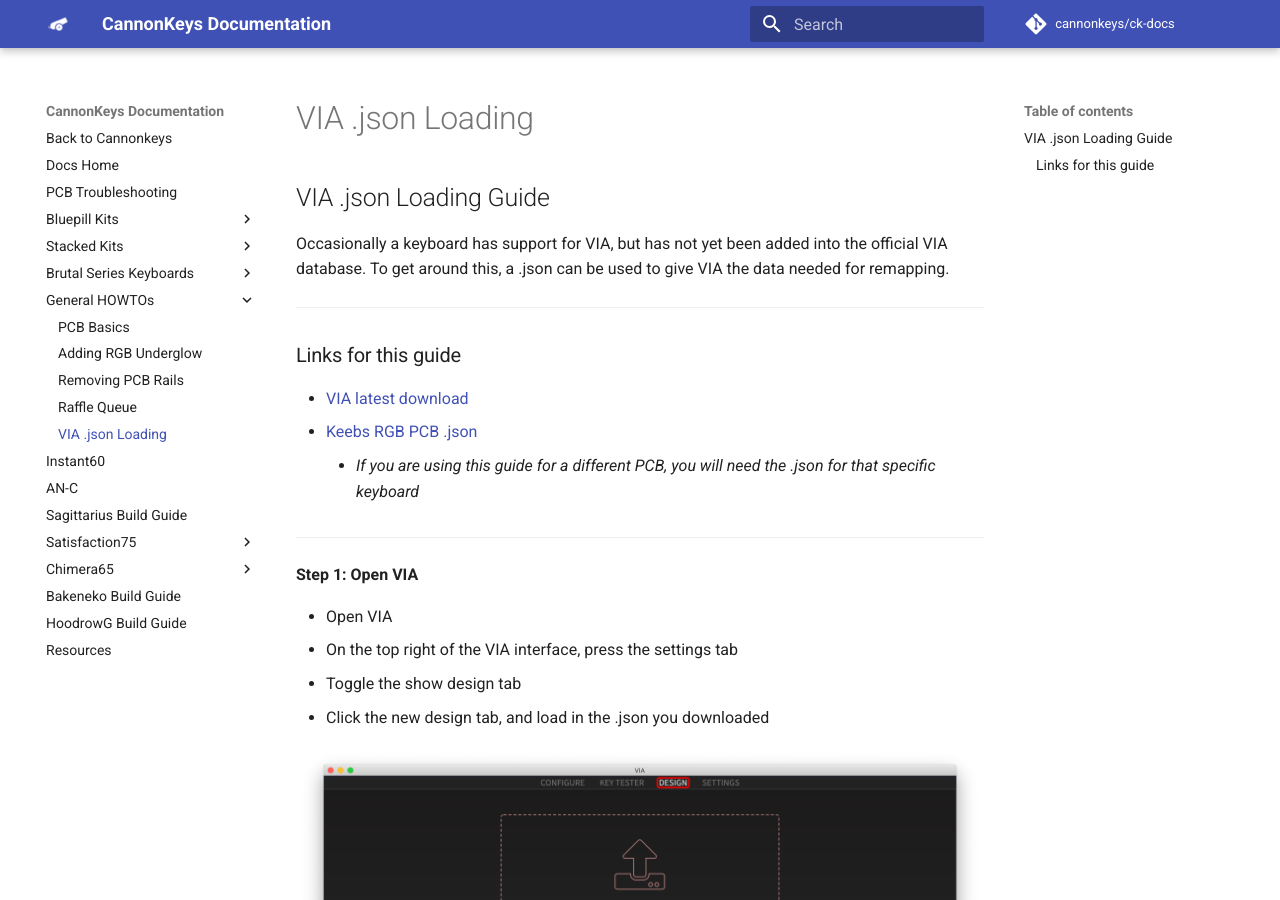
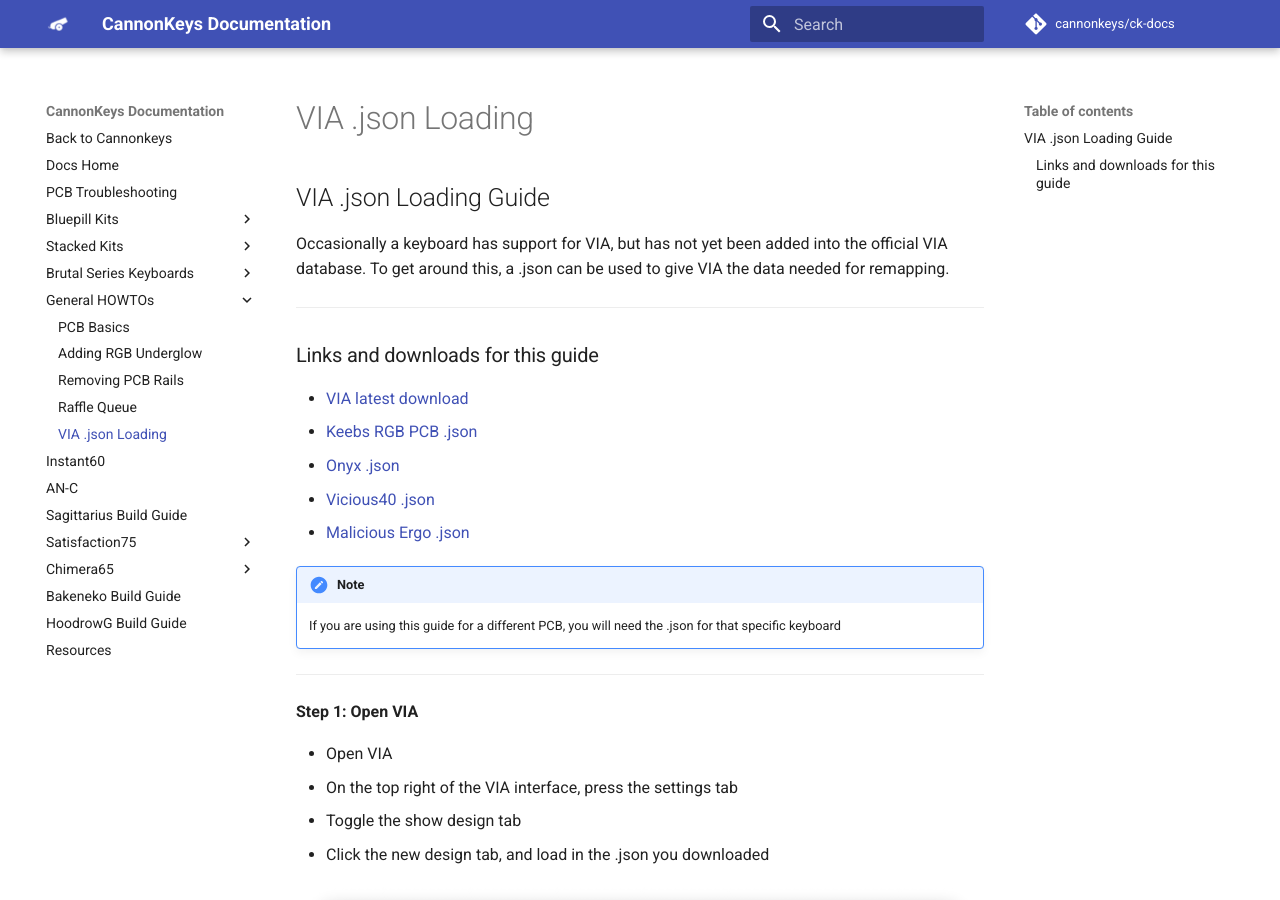
Before and after one commit to cannonkeys/ck-docs, an MkDocs documentation site: the page built from docs/via-json-loading.md, in a window 1280 px wide and 900 px high. Built offline with MkDocs 1.6.1 and Material for MkDocs 9.7.7, drawn with Linux system fonts in a browser that asks for light colours; comment, search, counter and statistics services are not loaded.

Commit message:
Update via-json-loading.md

```diff
--- a/docs/via-json-loading.md
+++ b/docs/via-json-loading.md
@@ -2,11 +2,15 @@
 Occasionally a keyboard has support for VIA, but has not yet been added into the official VIA database. To get around this, a .json can be used to give VIA the data needed for remapping.
 
 ---
-### Links for this guide
+### Links and downloads for this guide
 
  - [VIA latest download](https://www.github.com/the-via/releases/releases/latest)
  - [Keebs RGB PCB .json](assets/keebsrgb.json)
-	 - *If you are using this guide for a different PCB, you will need the .json for that specific keyboard*
+ - [Onyx .json](assets/onyx.json)
+ - [Vicious40 .json](assets/vicious40.json)
+ - [Malicious Ergo .json](assets/malicious_ergo.json)
+!!! Note
+    If you are using this guide for a different PCB, you will need the .json for that specific keyboard
 
 ---
 
```
